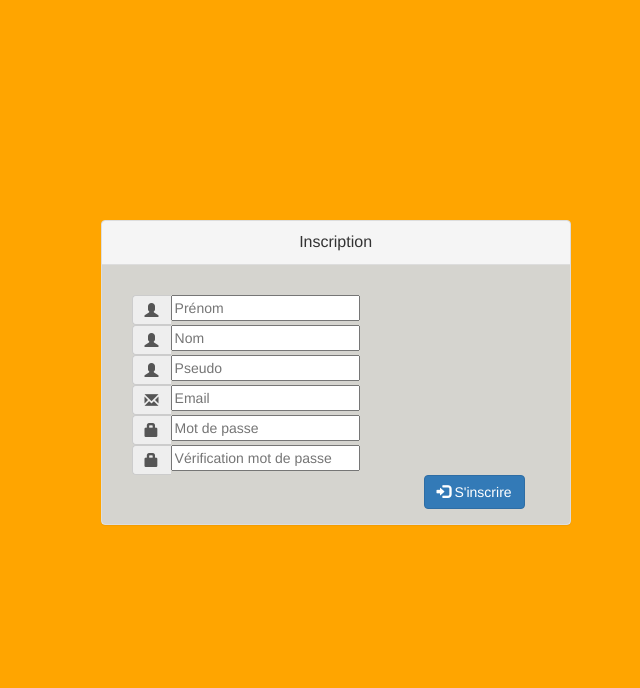
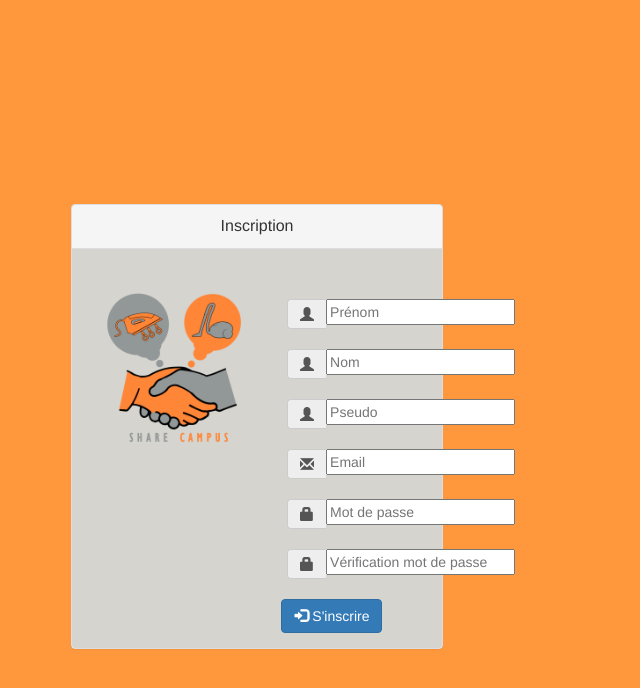
Before and after one commit to Syndorik/Cher-voisin, a PHP site: page /Accueil_test.php in a window 1280 px wide. Shown: the top 688 px of the page, without its empty margins (352-992 px from the left). Run offline with PHP 8.4, Linux system fonts and the light colour scheme.

Commit message:
Some css added

```diff
--- a/Accueil_test.php
+++ b/Accueil_test.php
@@ -17,13 +17,20 @@
   <body>
 
         <div class="container">
+            <div class="row">
+                <div class="col-md-12">
                     <div class="panel panel-default" >
                         <div class="panel-heading">
                             <div class="panel-title text-center">Inscription</div>
                         </div>
                         <div class="panel-body">
+                            <div class="col-md-6">
+                                <p><img id="logo" src="images/logo1_mini.png" alt="logo" height="110%" width="110%"></p>
+                            </div>
+
+                            <div class="col-md-6">
                                 <form action="/Accueil/resultat-formulaire.php" method="post">
-                        <div class="col-md-12 col-md-offset">
+                                    <div class="col-md-12">
                                         <div class="input-group">
                                             <span class="input-group-addon"><i class="glyphicon glyphicon-user"></i></span>
                                             <input type="text" name="prenom" placeholder="Prénom"/>
@@ -56,8 +63,16 @@
                                         </div>
                                     </div>
                                 </form>
+
+                            </div>
+
                         </div>
                     </div>
+
+                </div>
+            </div>
+
+
             </div>
         </div>
 
--- a/style.css
+++ b/style.css
@@ -1,15 +1,26 @@
 body {
-    background-color: orange;
+    background-color: #ff983d;
 }
 
 .container{
     position:absolute;
     left: 42%;
-    top: 40%;
-    width: 500px;
-    height: 220px;
-    margin-left: -100px; /* Cette valeur doit être la moitié négative de la valeur du width */
+    top: 38%;
+    width: 20%;
+    height: 30%;
+    margin-left: -130px; /* Cette valeur doit être la moitié négative de la valeur du width */
     margin-top: -100px;
+    padding-left:auto;
+    padding-right: auto;
+}
+
+#logo{
+    padding-top: 10%;
+}
+
+.input-group{
+    margin-top: 20px;
+    margin-bottom : 20px;
 }
 
 #loginbox {
@@ -30,12 +41,13 @@ body {
 }
 
 #form > div:last-child {
-    margin-top: 10px;
-    margin-bottom: 10px;
+    margin-top: 30px;
+    margin-bottom: 30px;
 }
 
 .panel {
     background-color: #C3C1BA;
+    width:165%;
 }
 
 
```
Also changed, not shown: images/logo1.png (added), images/logo1_mini.png (added). Lines whose indentation alone changed are shown as unchanged.
